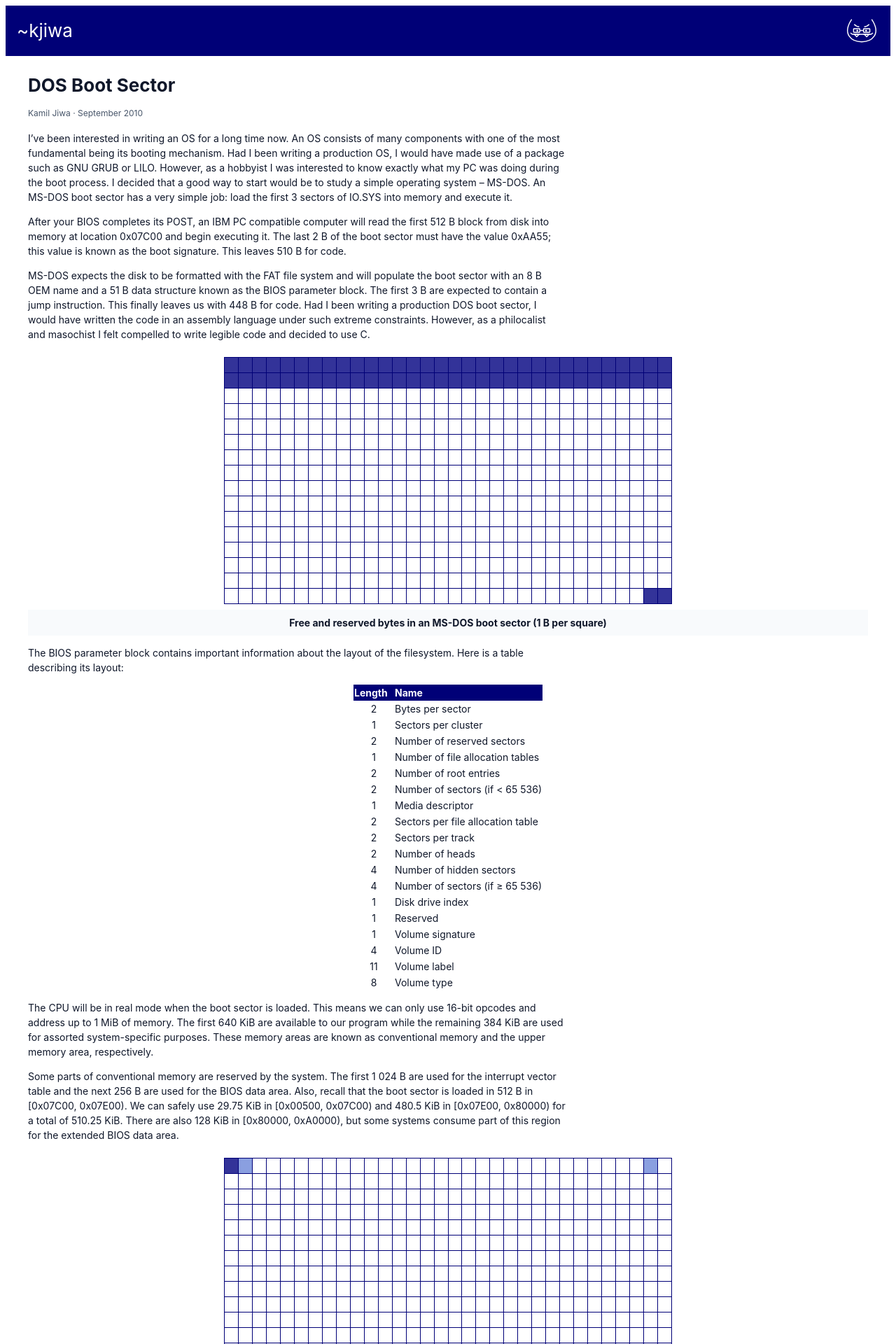
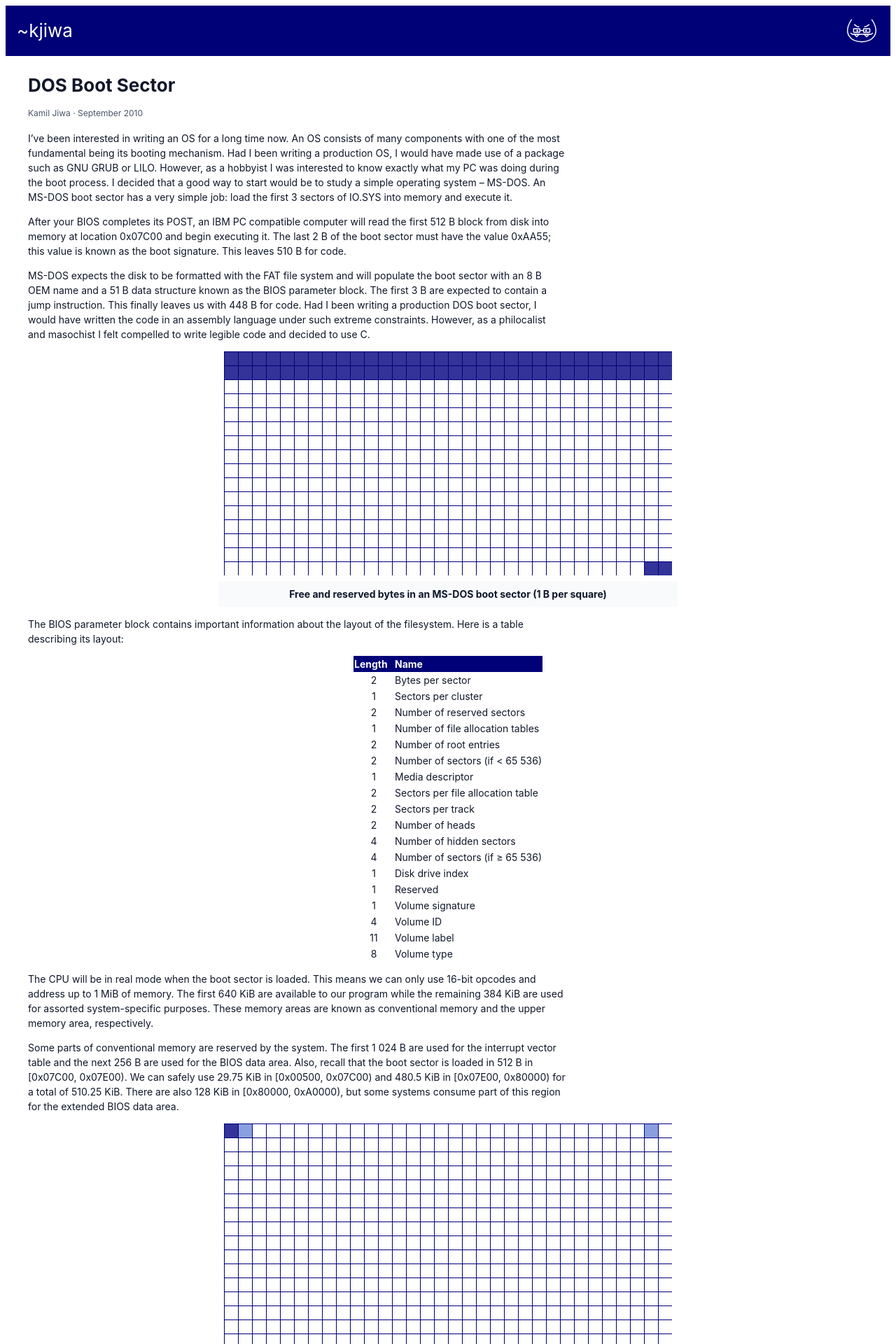
Before and after one commit to kjiwa/crimsonglow, a Jekyll site: the page built from _posts/2010-09-01-dos-boot-sector.markdown, in a window 1280 px wide. Shown: the top 1920 px of the page at 70% size. Built offline with Jekyll 4.4.1, drawn with Linux system fonts in a browser that asks for light colours.

Commit message:
Vectorize DOS boot sector memory grids with responsive inline SVG

```diff
--- a/_posts/2010-09-01-dos-boot-sector.markdown
+++ b/_posts/2010-09-01-dos-boot-sector.markdown
@@ -10,26 +10,14 @@
 
 MS-DOS expects the disk to be formatted with the FAT file system and will populate the boot sector with an 8 B OEM name and a 51 B data structure known as the BIOS parameter block. The first 3 B are expected to contain a jump instruction. This finally leaves us with 448 B for code. Had I been writing a production DOS boot sector, I would have written the code in an assembly language under such extreme constraints. However, as a philocalist and masochist I felt compelled to write legible code and decided to use C.
 
-<div class="dos-boot-sector-table" role="region" aria-label="MS-DOS boot sector byte grid">
-  <table role="presentation">
-    <tbody>
-    {% assign x = 0 %}
-    {% for r in (0..15) %}
-      <tr>
-      {% for c in (0..31) %}
-        {% if r == 0 or r == 1 or x == 510 or x == 511 %}
-        <td class="dos-boot-sector-table-reserved-byte">&nbsp;</td>
-        {% else %}
-        <td>&nbsp;</td>
-        {% endif %}
-        {% assign x = x | plus: 1 %}
-      {% endfor %}
-      </tr>
-    {% endfor %}
-    </tbody>
-  </table>
-</div>
-<div class="caption">Free and reserved bytes in an MS-DOS boot sector (1 B per square)</div>
+<svg class="dos-boot-sector-grid" viewBox="0 0 640 320" role="img" aria-labelledby="dos-boot-sector-caption" shape-rendering="crispEdges">
+  <rect width="640" height="320" class="dos-boot-sector-grid-free" />
+  <rect x="0" y="0" width="640" height="40" class="dos-boot-sector-grid-reserved" />
+  <rect x="600" y="300" width="40" height="20" class="dos-boot-sector-grid-reserved" />
+  <path d="M0,20h640M0,40h640M0,60h640M0,80h640M0,100h640M0,120h640M0,140h640M0,160h640M0,180h640M0,200h640M0,220h640M0,240h640M0,260h640M0,280h640M0,300h640M20,0v320M40,0v320M60,0v320M80,0v320M100,0v320M120,0v320M140,0v320M160,0v320M180,0v320M200,0v320M220,0v320M240,0v320M260,0v320M280,0v320M300,0v320M320,0v320M340,0v320M360,0v320M380,0v320M400,0v320M420,0v320M440,0v320M460,0v320M480,0v320M500,0v320M520,0v320M540,0v320M560,0v320M580,0v320M600,0v320M620,0v320" class="dos-boot-sector-grid-lines" />
+  <rect width="640" height="320" class="dos-boot-sector-grid-border" />
+</svg>
+<div id="dos-boot-sector-caption" class="caption">Free and reserved bytes in an MS-DOS boot sector (1 B per square)</div>
 
 The BIOS parameter block contains important information about the layout of the filesystem. Here is a table describing its layout:
 
@@ -60,28 +48,18 @@
 
 Some parts of conventional memory are reserved by the system. The first 1 024 B are used for the interrupt vector table and the next 256 B are used for the BIOS data area. Also, recall that the boot sector is loaded in 512 B in [0x07C00, 0x07E00). We can safely use 29.75 KiB in [0x00500, 0x07C00) and 480.5 KiB in [0x07E00, 0x80000) for a total of 510.25 KiB. There are also 128 KiB in [0x80000, 0xA0000), but some systems consume part of this region for the extended BIOS data area.
 
-<div class="dos-boot-sector-table">
-  <table>
-    <tbody>
-    {% assign x = 0 %}
-    {% for r in (0..19) %}
-      <tr>
-      {% for c in (0..31) %}
-        {% if x == 0 or x == 639 %}
-        <td class="dos-boot-sector-table-reserved-byte">&nbsp;</td>
-        {% elsif x == 1 or x == 30 or r == 16 or r == 17 or r == 18 or r == 19 %}
-        <td class="dos-boot-sector-table-partially-reserved-byte">&nbsp;</td>
-        {% else %}
-        <td>&nbsp;</td>
-        {% endif %}
-        {% assign x = x | plus: 1 %}
-      {% endfor %}
-      </tr>
-    {% endfor %}
-    </tbody>
-  </table>
-</div>
-<div class="caption">Free, partial, and reserved bytes in conventional memory (1 KiB per square)</div>
+<svg class="dos-boot-sector-grid" viewBox="0 0 640 400" role="img" aria-labelledby="dos-conv-mem-caption" shape-rendering="crispEdges">
+  <rect width="640" height="400" class="dos-boot-sector-grid-free" />
+  <rect x="20" y="0" width="20" height="20" class="dos-boot-sector-grid-partially-reserved" />
+  <rect x="600" y="0" width="20" height="20" class="dos-boot-sector-grid-partially-reserved" />
+  <rect x="0" y="320" width="640" height="60" class="dos-boot-sector-grid-partially-reserved" />
+  <rect x="0" y="380" width="620" height="20" class="dos-boot-sector-grid-partially-reserved" />
+  <rect x="0" y="0" width="20" height="20" class="dos-boot-sector-grid-reserved" />
+  <rect x="620" y="380" width="20" height="20" class="dos-boot-sector-grid-reserved" />
+  <path d="M0,20h640M0,40h640M0,60h640M0,80h640M0,100h640M0,120h640M0,140h640M0,160h640M0,180h640M0,200h640M0,220h640M0,240h640M0,260h640M0,280h640M0,300h640M0,320h640M0,340h640M0,360h640M0,380h640M20,0v400M40,0v400M60,0v400M80,0v400M100,0v400M120,0v400M140,0v400M160,0v400M180,0v400M200,0v400M220,0v400M240,0v400M260,0v400M280,0v400M300,0v400M320,0v400M340,0v400M360,0v400M380,0v400M400,0v400M420,0v400M440,0v400M460,0v400M480,0v400M500,0v400M520,0v400M540,0v400M560,0v400M580,0v400M600,0v400M620,0v400" class="dos-boot-sector-grid-lines" />
+  <rect width="640" height="400" class="dos-boot-sector-grid-border" />
+</svg>
+<div id="dos-conv-mem-caption" class="caption">Free, partial, and reserved bytes in conventional memory (1 KiB per square)</div>
 
 In my boot sector implementation, I use 5 B in [0x07E00, 0x07E05) to store the number of sectors on the disk and the logical block address of the root directory and IO.SYS. I use 29.75 KiB in [0x00500, 0x07C00) for the root directory index. Each root directory entry is 32 B, meaning that IO.SYS must be one of the first 952 entries. (MS-DOS 4.0 expects IO.SYS to be the first record in the root directory.) Here is a table describing the layout of each root directory entry:
 
--- a/_sass/main.scss
+++ b/_sass/main.scss
@@ -274,34 +274,36 @@
   width: 100%;
 }
 
-.dos-boot-sector-table {
-  overflow-x: auto;
-  text-align: center;
+.dos-boot-sector-grid {
+  display: block;
+  height: auto;
+  margin: var(--space-1) auto;
+  max-width: 640px;
+  width: 100%;
 }
 
-.dos-boot-sector-table table {
-  border-collapse: collapse;
-  margin: var(--space-1) auto;
-  width: 640px;
+.dos-boot-sector-grid-free {
+  fill: var(--color-canvas);
 }
 
-.dos-boot-sector-table td {
-  border: 1px solid var(--color-table-border);
-  height: 20px;
-  margin: 0;
-  padding: 0;
-  width: 20px;
+.dos-boot-sector-grid-reserved {
+  fill: var(--color-table-reserved);
 }
 
-.dos-boot-sector-table-partially-reserved-byte {
-  background-color: var(--color-table-partially-reserved);
+.dos-boot-sector-grid-partially-reserved {
+  fill: var(--color-table-partially-reserved);
 }
 
-.dos-boot-sector-table-reserved-byte {
-  background-color: var(--color-table-reserved);
+.dos-boot-sector-grid-lines,
+.dos-boot-sector-grid-border {
+  fill: none;
+  stroke: var(--color-table-border);
+  stroke-width: 1;
 }
 
-.dos-boot-sector-table + .caption {
+.dos-boot-sector-grid + .caption {
+  margin: 0 auto;
+  max-width: 640px;
   text-align: center;
 }
 
```
